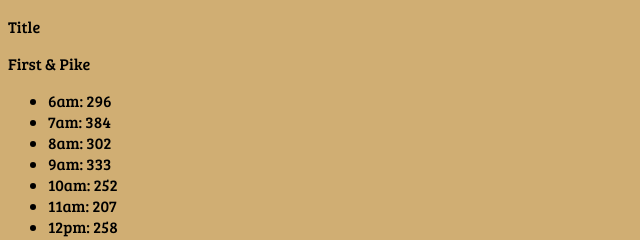
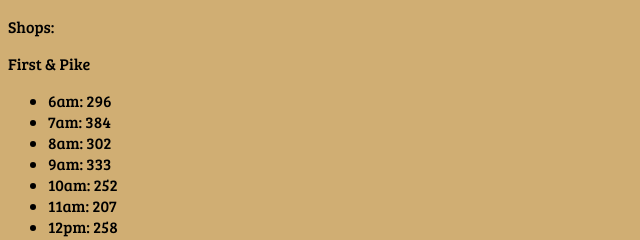
Before and after one commit to peffles/cookie-stand, a plain HTML site: page index.html in a window 1280 px wide. Shown: the top 240 px of the page, 0-640 px from the left. Drawn offline with Linux system fonts and the light colour scheme; a web font is replaced by a local one.

```diff
--- a/index.html
+++ b/index.html
@@ -6,7 +6,7 @@
 	</head>
 	<body>
 		<p>
-			<p>Title</p>
+			<p>Shops:</p>
 		</p>
 
 		<footer>
```
Also changed, not shown: 1 other file.
